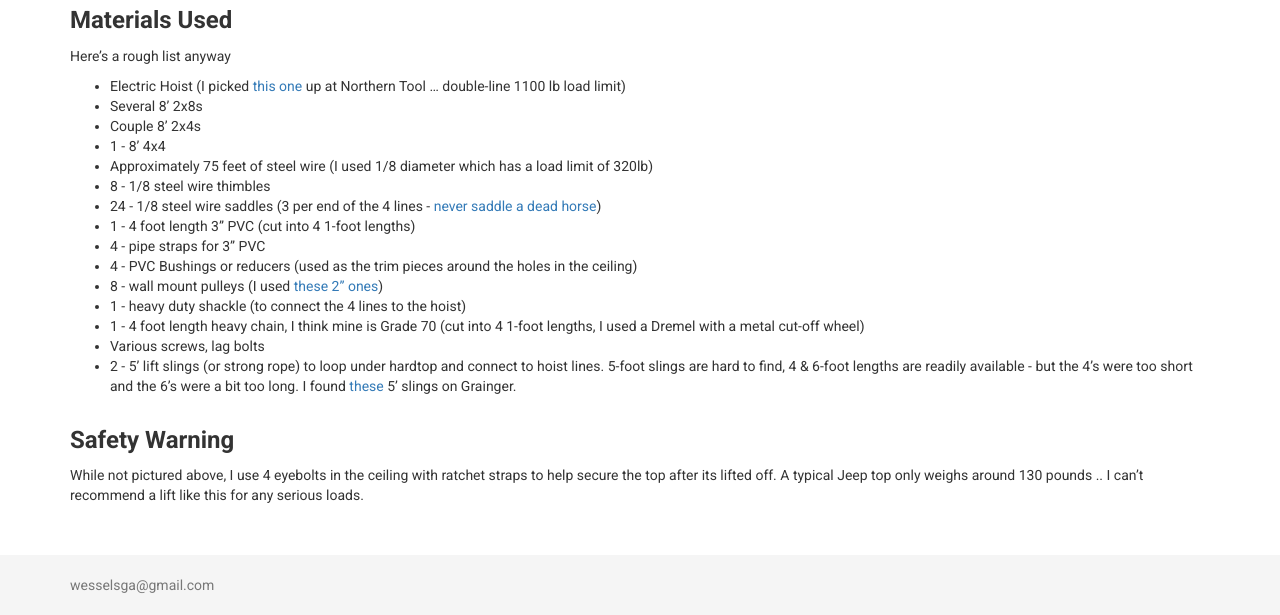
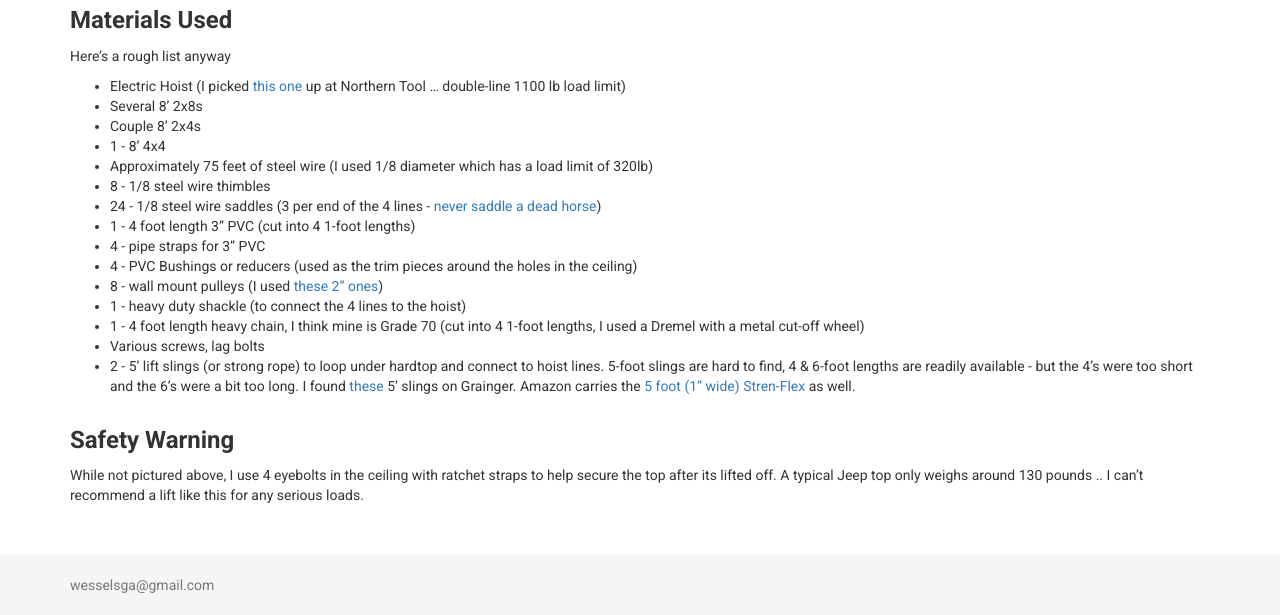
Before and after one commit to wesselsga/wesselsga.github.io, a Jekyll site: the page built from _posts/2015-06-01-jeep-lift.md, in a window 1280 px wide and 900 px high, scrolled down 3046 px, cut to the strip 285-900 px from the top of the window. Built offline with Jekyll 4.4.1, drawn with Linux system fonts in a browser that asks for light colours.

Commit message:
amazon link

```diff
--- a/_posts/2015-06-01-jeep-lift.md
+++ b/_posts/2015-06-01-jeep-lift.md
@@ -69,7 +69,7 @@
 * 1 - heavy duty shackle (to connect the 4 lines to the hoist)
 * 1 - 4 foot length heavy chain, I think mine is Grade 70 (cut into 4 1-foot lengths, I used a Dremel with a metal cut-off wheel)
 * Various screws, lag bolts
-* 2 - 5' lift slings (or strong rope) to loop under hardtop and connect to hoist lines.  5-foot slings are hard to find, 4 & 6-foot lengths are readily available - but the 4's were too short and the 6's were a bit too long.  I found [these](http://www.grainger.com/product/STREN-FLEX-Web-Sling-WP102167/_/N-1z0dxpl?s_pp=false&picUrl=//static.grainger.com/rp/s/is/image/Grainger/25J845_AS01?$smthumb$#nav=%2Fproduct%2FSTREN-FLEX-Web-Sling-WP102167%2F_%2FN-muhZ1z0dxplZ1z0ndtrZ1z08cb8Z1z0nmq0%3FR%3D30G898%26_%3D1433516602219%26picUrl%3D%252F%252Fstatic.grainger.com%252Frp%252Fs%252Fis%252Fimage%252FGrainger%252F25J845_AS01%253F%2524smthumb%2524%26s_pp%3Dfalse) 5' slings on Grainger.
+* 2 - 5' lift slings (or strong rope) to loop under hardtop and connect to hoist lines.  5-foot slings are hard to find, 4 & 6-foot lengths are readily available - but the 4's were too short and the 6's were a bit too long.  I found [these](http://www.grainger.com/product/STREN-FLEX-Web-Sling-WP102167/_/N-1z0dxpl?s_pp=false&picUrl=//static.grainger.com/rp/s/is/image/Grainger/25J845_AS01?$smthumb$#nav=%2Fproduct%2FSTREN-FLEX-Web-Sling-WP102167%2F_%2FN-muhZ1z0dxplZ1z0ndtrZ1z08cb8Z1z0nmq0%3FR%3D30G898%26_%3D1433516602219%26picUrl%3D%252F%252Fstatic.grainger.com%252Frp%252Fs%252Fis%252Fimage%252FGrainger%252F25J845_AS01%253F%2524smthumb%2524%26s_pp%3Dfalse) 5' slings on Grainger.  Amazon carries the [5 foot (1" wide) Stren-Flex](https://www.amazon.com/EET2-901-5-Twisted-Vertical-Capacity-Length/dp/B00AIUVBHS/ref=sr_1_4?ie=UTF8&qid=1494906026&sr=8-4&keywords=5+foot+strenflex) as well.
 
 
 ### Safety Warning ###
```
